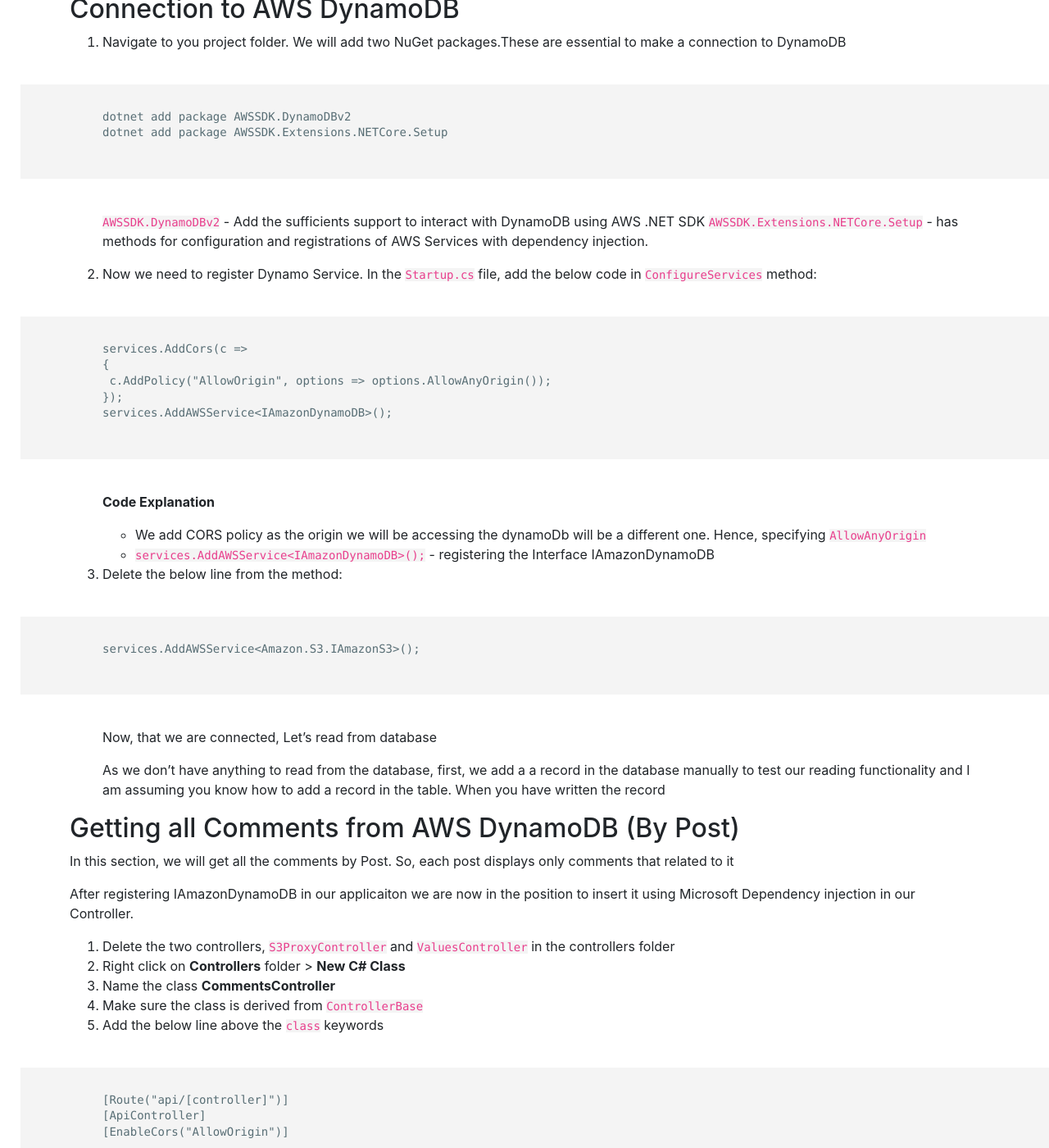
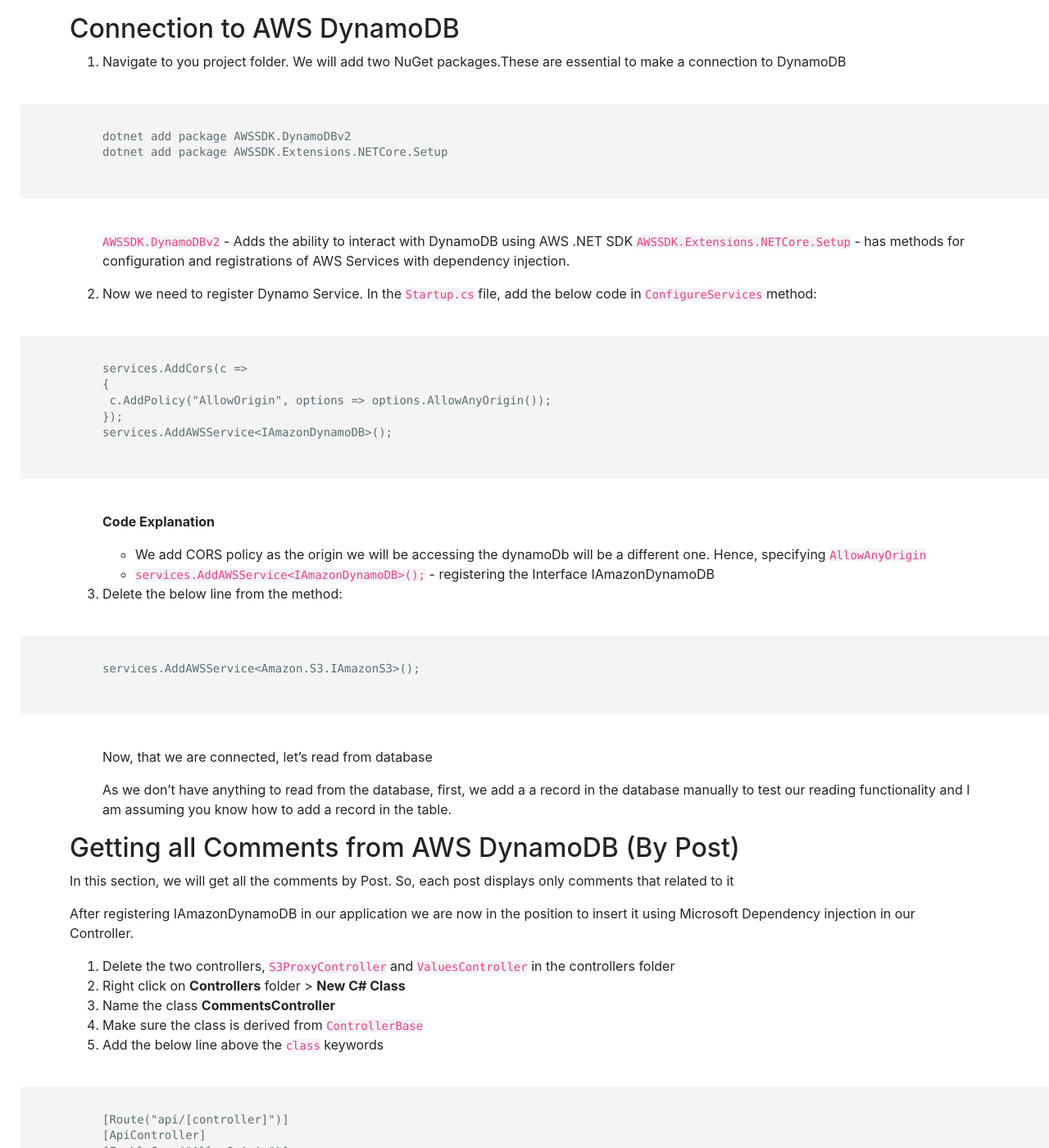
Before and after one commit to zainafzal88/blog, a Jekyll site: the page built from _posts/2020-08-30-commenting-system-blog.md, in a window 1280 px wide and 1400 px high, scrolled down 6948 px. Shown: the whole window at 82% size. Built offline with Jekyll 4.4.1, drawn with Linux system fonts in a browser that asks for light colours; some of the changed text lies outside the part shown.

Commit message:
Proof reading blog improvements part 1

````diff
--- a/_posts/2020-08-30-commenting-system-blog.md
+++ b/_posts/2020-08-30-commenting-system-blog.md
@@ -171,7 +171,7 @@ app.UseSwaggerUI(c =>
 dotnet add package AWSSDK.DynamoDBv2
 dotnet add package AWSSDK.Extensions.NETCore.Setup
 ```
-`AWSSDK.DynamoDBv2` - Add the sufficients support to interact with DynamoDB using AWS .NET SDK
+`AWSSDK.DynamoDBv2` - Adds the ability to interact with DynamoDB using AWS .NET SDK
 `AWSSDK.Extensions.NETCore.Setup` - has methods for configuration and registrations of AWS Services with dependency injection.
 2. Now we need to register Dynamo Service. In the `Startup.cs` file, add the below code in `ConfigureServices` method:
 ```
@@ -190,14 +190,14 @@ services.AddAWSService<IAmazonDynamoDB>();
 services.AddAWSService<Amazon.S3.IAmazonS3>();
 ```
 
-    Now, that we are connected, Let's read from database
+    Now, that we are connected, let's read from database
 
-    As we don't have anything to read from the database, first, we add a a record in the database manually to test our reading functionality and I am assuming you know how to add a record in the table. When you have written the record
+    As we don't have anything to read from the database, first, we add a a record in the database manually to test our reading functionality and I am assuming you know how to add a record in the table.
 
 ## Getting all Comments from AWS DynamoDB (By Post)
 In this section, we will get all the comments by Post. So, each post displays only comments that related to it
 
-After registering IAmazonDynamoDB in our applicaiton we are now in the position to insert it using Microsoft Dependency injection in our Controller.
+After registering IAmazonDynamoDB in our application we are now in the position to insert it using Microsoft Dependency injection in our Controller.
 
 1. Delete the two controllers, `S3ProxyController` and `ValuesController` in the controllers folder
 2. Right click on **Controllers** folder > **New C# Class**
@@ -406,4 +406,4 @@ As a blog owner, I believe users shouldn't have the ability to delete comments.
         await _amazonDynamoDb.DeleteItemAsync(request);
     }
 ```
-Congratulations!!! You have sucessfully implemented your own commenting system for you website / blog etc. However, if any of the above didn't work for you, please leave a comment below and i'll contact you via email
+You have successfully implemented your own commenting system for your website / blog etc. If any of the above didn't work for you, please leave a comment below and I'll contact you via email
````
Also changed, not shown: other parts of _posts/2020-08-30-commenting-system-blog.md (+6 -6 lines).
